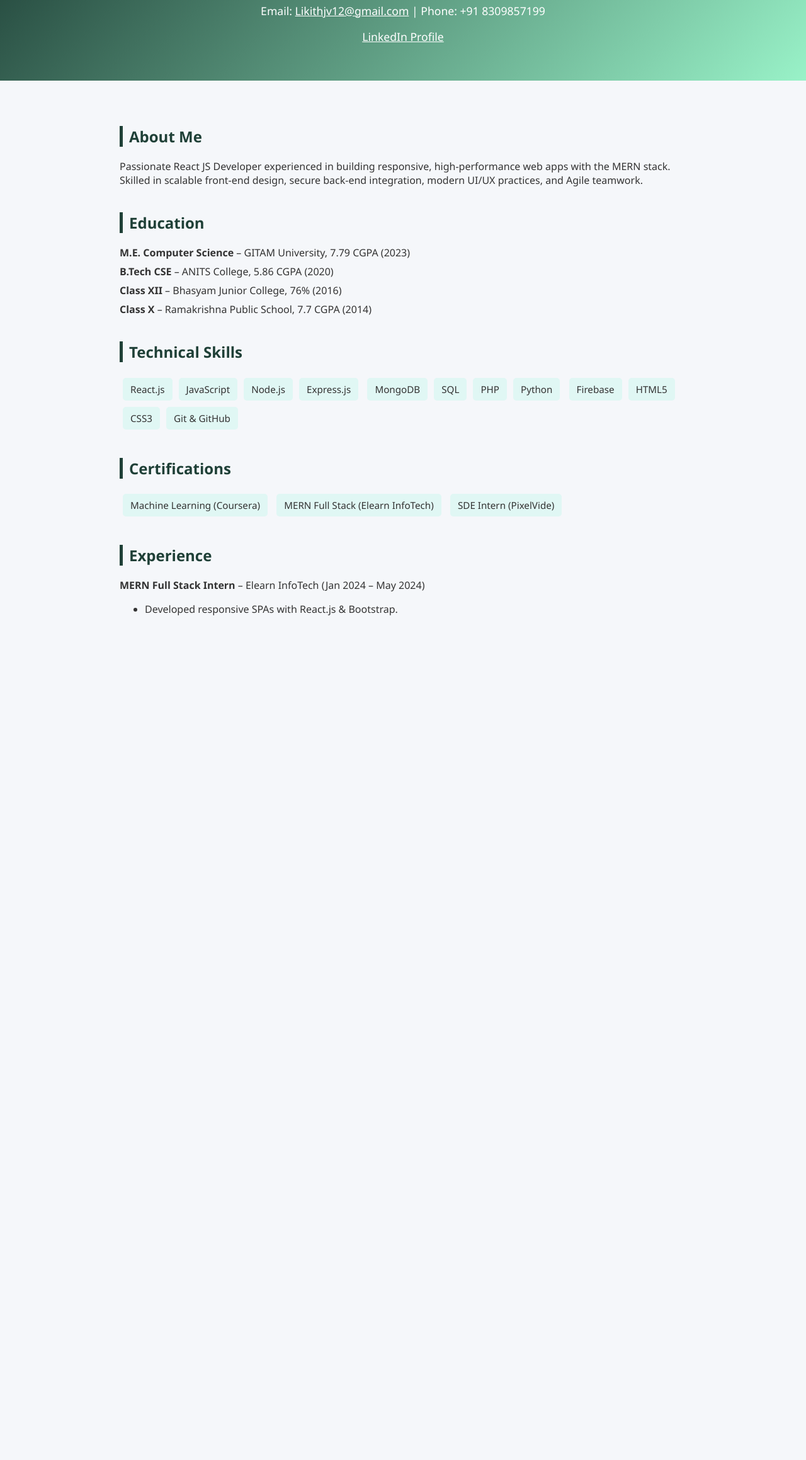
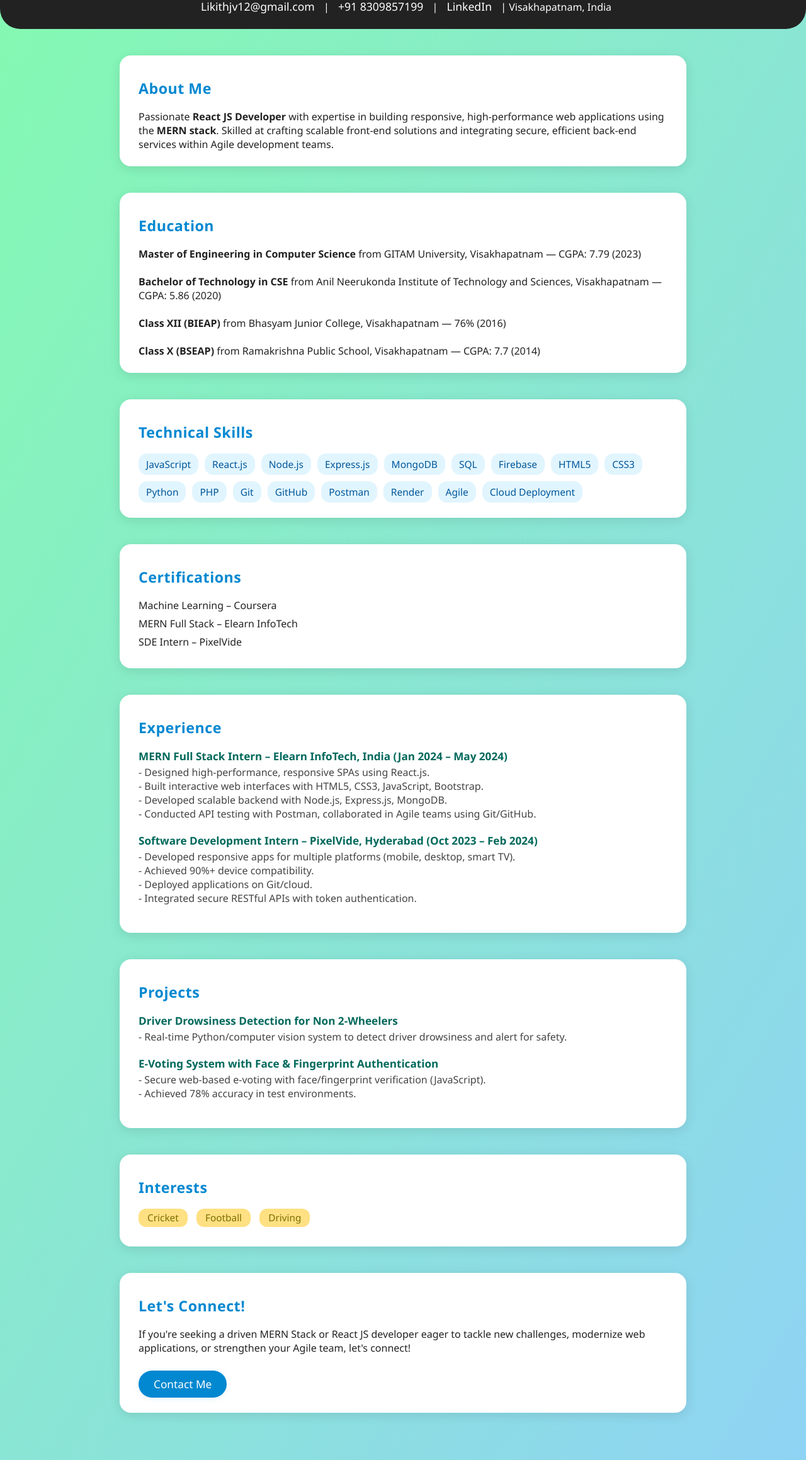
Before and after one commit to likithjoga12/Portofolio, a plain HTML site: page Portofolio.html in a window 1280 px wide. Shown: the part 140-2458 px from the top of the page at 63% size. Before the commit the page ends 1166 px from the top, so only its background shows below. Drawn offline with Linux system fonts and the light colour scheme.

Commit message:
Update Portofolio.html

```diff
--- a/Portofolio.html
+++ b/Portofolio.html
@@ -2,103 +2,238 @@
 <html lang="en">
 <head>
   <meta charset="UTF-8">
+  <title>Joga Likith – MERN Stack & React JS Developer</title>
   <meta name="viewport" content="width=device-width, initial-scale=1.0">
-    <title>Joga Likith - MERN Stack Developer</title>
   <style>
+    /* Reset and basic styles */
+    * { box-sizing: border-box; margin: 0; padding: 0; }
     body {
-            font-family: 'Segoe UI', sans-serif;
-            background: #f5f7fa;
-            color: #333;
-            margin: 0;
-            padding: 0;
+      font-family: 'Segoe UI', Arial, sans-serif;
+      background: linear-gradient(120deg, #84fab0 0%, #8fd3f4 100%);
+      color: #222;
+      min-height: 100vh;
+      padding-bottom: 48px;
     }
+
     header {
-            background: linear-gradient(135deg, #1f4037, #99f2c8);
-            color: white;
-            padding: 2.5rem 2rem;
+      background: #222;
+      color: #fff;
+      padding: 36px 0 24px 0;
       text-align: center;
+      border-bottom-left-radius: 32px;
+      border-bottom-right-radius: 32px;
     }
-        header h1 {
-            margin: 0;
-            font-size: 2.5rem;
+    header h1 { font-size: 2.5rem; margin-bottom: 8px; letter-spacing: 1px;}
+    header h3 { color: #90caf9; font-weight: 400; margin-bottom: 14px; }
+    .contact-links a {
+      color: #fff;
+      text-decoration: none;
+      margin: 0 10px;
+      font-size: 1.1rem;
+      transition: color 0.2s;
     }
-        header p {
-            font-size: 1.1rem;
-            margin-top: 8px;
+    .contact-links a:hover { color: #ffd54f; }
+
+    section {
+      width: 95%;
+      max-width: 900px;
+      margin: 42px auto 18px auto;
+      background: #fff;
+      border-radius: 18px;
+      box-shadow: 0 4px 18px rgba(0,0,0,0.1);
+      padding: 36px 30px 24px 30px;
+      margin-bottom: 27px;
     }
-        section {
-            max-width: 900px;
-            margin: auto;
-            padding: 2rem;
+    h2 { color: #0288d1; margin-bottom: 18px; font-size: 1.45rem; letter-spacing: 0.5px; }
+    ul { list-style: none; }
+    li { margin-bottom: 7px; }
+
+    /* Table Styles */
+    table { width: 100%; border-collapse: collapse; margin-bottom: 10px; }
+    th, td { padding: 12px 6px; text-align: left; border-bottom: 1px solid #f0f0f0;}
+    th { background: #f7f7f7; color: #0288d1;}
+    tr:last-child td { border-bottom: none; }
+
+    /* Skills styling */
+    .skills-list {
+      display: flex; flex-wrap: wrap; gap: 10px;
     }
-        h2 {
-            border-left: 5px solid #1f4037;
-            padding-left: 10px;
-            color: #1f4037;
-            margin-top: 40px;
+    .skill {
+      background: #e1f5fe;
+      color: #01579b;
+      padding: 6px 12px;
+      border-radius: 14px;
+      font-size: 0.97rem;
     }
-        .info-line {
-            margin: 0.5rem 0;
-            font-size: 1rem;
+
+    /* Project Highlight */
+    .project {
+      margin-bottom: 20px;
     }
-        .skills span, .certificates span {
+    .project-title {
+      font-weight: bold; color: #00695c; font-size: 1.07rem;
+      margin-bottom: 3px;
+    }
+    .project-desc {
+      color: #444; margin-bottom: 2px;
+    }
+
+    /* Responsive design */
+    @media (max-width:600px) {
+      section { padding:18px 8px; }
+      header { padding: 22px 0; }
+      h1 { font-size: 1.5rem;}
+    }
+
+    /* Button styling */
+    .button {
       display: inline-block;
-            background: #e0f7f4;
-            margin: 5px;
-            padding: 8px 12px;
-            border-radius: 5px;
-            font-size: 0.95rem;
+      background: #0288d1;
+      color: #fff;
+      padding: 10px 24px;
+      border: none;
+      border-radius: 24px;
+      font-size: 1.08rem;
+      margin-top: 25px;
+      text-decoration: none;
+      cursor: pointer;
+      box-shadow: 0 2px 8px rgba(2,136,209,0.09);
+      transition: background 0.2s;
     }
-        footer {
-            background: #1f4037;
-            color: white;
-            text-align: center;
-            padding: 1rem;
-            margin-top: 3rem;
-        }
-        .project {
-            margin: 15px 0;
-            padding: 1rem;
-            background: white;
-            border-left: 4px solid #1f4037;
-            border-radius: 5px;
+    .button:hover { background: #0277bd; }
+
+    /* Interests */
+    .interest-tag {
+      background: #ffe082;
+      color: #7c6f00;
+      display: inline-block;
+      margin-right: 10px;
+      margin-bottom: 7px;
+      padding: 4px 14px;
+      border-radius: 12px;
+      font-size: 0.96rem;
     }
   </style>
 </head>
 <body>
-
   <header>
     <h1>Joga Likith</h1>
-    <p>React JS & MERN Stack Developer | Visakhapatnam, India</p>
-    <p>Email: <a href="mailto:Likithjv12@gmail.com" style="color:#fff;">Likithjv12@gmail.com</a> | Phone: +91 8309857199</p>
-    <p><a href="https://linkedin.com/in/likith-joga-737727156/" target="_blank" style="color:#fff;">LinkedIn Profile</a></p>
+    <h3>MERN Stack & React JS Developer</h3>
+    <div class="contact-links">
+      <a href="mailto:Likithjv12@gmail.com">Likithjv12@gmail.com</a> |
+      <a href="tel:+918309857199">+91 8309857199</a> |
+      <a href="https://linkedin.com/in/likith-joga-737727156/" target="_blank">LinkedIn</a>
+      <span> | Visakhapatnam, India</span>
+    </div>
   </header>
 
   <section>
     <h2>About Me</h2>
-    <p class="info-line">Passionate React JS Developer experienced in building responsive, high-performance web apps with the MERN stack. Skilled in scalable front-end design, secure back-end integration, modern UI/UX practices, and Agile teamwork.</p>
+    <p>
+      Passionate <strong>React JS Developer</strong> with expertise in building responsive, high-performance web applications using the <strong>MERN stack</strong>.
+      Skilled at crafting scalable front-end solutions and integrating secure, efficient back-end services within Agile development teams.
+    </p>
+  </section>
+<section>
+    <h2>Education</h2>
+    <p><strong>Master of Engineering in Computer Science</strong> from GITAM University, Visakhapatnam — CGPA: 7.79 (2023)</p><br>
+    <p><strong>Bachelor of Technology in CSE</strong> from Anil Neerukonda Institute of Technology and Sciences, Visakhapatnam — CGPA: 5.86 (2020)</p><br>
+    <p><strong>Class XII (BIEAP)</strong> from Bhasyam Junior College, Visakhapatnam — 76% (2016)</p><br>
+    <p><strong>Class X (BSEAP)</strong> from Ramakrishna Public School, Visakhapatnam — CGPA: 7.7 (2014)</p>
+</section>
 
-    <h2>Education</h2>
-    <p class="info-line"><strong>M.E. Computer Science</strong> – GITAM University, 7.79 CGPA (2023)</p>
-    <p class="info-line"><strong>B.Tech CSE</strong> – ANITS College, 5.86 CGPA (2020)</p>
-    <p class="info-line"><strong>Class XII</strong> – Bhasyam Junior College, 76% (2016)</p>
-    <p class="info-line"><strong>Class X</strong> – Ramakrishna Public School, 7.7 CGPA (2014)</p>
 
+  <section>
     <h2>Technical Skills</h2>
-    <div class="skills">
-        <span>React.js</span><span>JavaScript</span><span>Node.js</span><span>Express.js</span>
-        <span>MongoDB</span><span>SQL</span><span>PHP</span><span>Python</span>
-        <span>Firebase</span><span>HTML5</span><span>CSS3</span><span>Git & GitHub</span>
+    <div class="skills-list">
+      <span class="skill">JavaScript</span>
+      <span class="skill">React.js</span>
+      <span class="skill">Node.js</span>
+      <span class="skill">Express.js</span>
+      <span class="skill">MongoDB</span>
+      <span class="skill">SQL</span>
+      <span class="skill">Firebase</span>
+      <span class="skill">HTML5</span>
+      <span class="skill">CSS3</span>
+      <span class="skill">Python</span>
+      <span class="skill">PHP</span>
+      <span class="skill">Git</span>
+      <span class="skill">GitHub</span>
+      <span class="skill">Postman</span>
+      <span class="skill">Render</span>
+      <span class="skill">Agile</span>
+      <span class="skill">Cloud Deployment</span>
     </div>
+  </section>
 
+  <section>
     <h2>Certifications</h2>
-    <div class="certificates">
-        <span>Machine Learning (Coursera)</span>
-        <span>MERN Full Stack (Elearn InfoTech)</span>
-        <span>SDE Intern (PixelVide)</span>
+    <ul>
+      <li>Machine Learning – Coursera</li>
+      <li>MERN Full Stack – Elearn InfoTech</li>
+      <li>SDE Intern – PixelVide</li>
+    </ul>
+  </section>
+
+  <section>
+    <h2>Experience</h2>
+    <div>
+      <div class="project">
+        <div class="project-title">MERN Full Stack Intern – Elearn InfoTech, India (Jan 2024 – May 2024)</div>
+        <div class="project-desc">
+          - Designed high-performance, responsive SPAs using React.js.<br>
+          - Built interactive web interfaces with HTML5, CSS3, JavaScript, Bootstrap.<br>
+          - Developed scalable backend with Node.js, Express.js, MongoDB.<br>
+          - Conducted API testing with Postman, collaborated in Agile teams using Git/GitHub.<br>
         </div>
+      </div>
+      <div class="project">
+        <div class="project-title">Software Development Intern – PixelVide, Hyderabad (Oct 2023 – Feb 2024)</div>
+        <div class="project-desc">
+          - Developed responsive apps for multiple platforms (mobile, desktop, smart TV).<br>
+          - Achieved 90%+ device compatibility.<br>
+          - Deployed applications on Git/cloud.<br>
+          - Integrated secure RESTful APIs with token authentication.<br>
+        </div>
+      </div>
+    </div>
+  </section>
 
-    <h2>Experience</h2>
-    <p class="info-line"><strong>MERN Full Stack Intern</strong> – Elearn InfoTech (Jan 2024 – May 2024)</p>
-    <ul>
-        <li>Developed responsive SPAs with React.js & Bootstrap.</li>
+  <section>
+    <h2>Projects</h2>
+    <div class="project">
+      <div class="project-title">Driver Drowsiness Detection for Non 2-Wheelers</div>
+      <div class="project-desc">
+        - Real-time Python/computer vision system to detect driver drowsiness and alert for safety.
+      </div>
+    </div>
+    <div class="project">
+      <div class="project-title">E-Voting System with Face & Fingerprint Authentication</div>
+      <div class="project-desc">
+        - Secure web-based e-voting with face/fingerprint verification (JavaScript).<br>
+        - Achieved 78% accuracy in test environments.
+      </div>
+    </div>
+  </section>
+
+  <section>
+    <h2>Interests</h2>
+    <span class="interest-tag">Cricket</span>
+    <span class="interest-tag">Football</span>
+    <span class="interest-tag">Driving</span>
+  </section>
+
+  <section>
+    <h2>Let's Connect!</h2>
+    <p>
+      If you're seeking a driven MERN Stack or React JS developer eager to tackle new challenges, modernize web applications, or strengthen your Agile team, let's connect!
+    </p>
+    <a href="mailto:Likithjv12@gmail.com" class="button">Contact Me</a>
+  </section>
+
+  <script>
+    // You may enhance this with smooth scrolling or animation.
+    // Example: highlight the active section on scroll in future upgrades.
+  </script>
+</body>
+</html>
```
Lines whose indentation alone changed are shown as unchanged.
